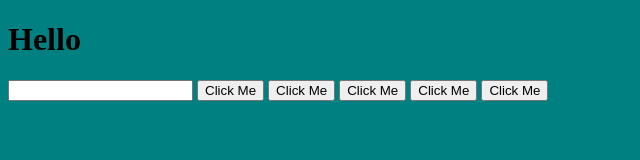
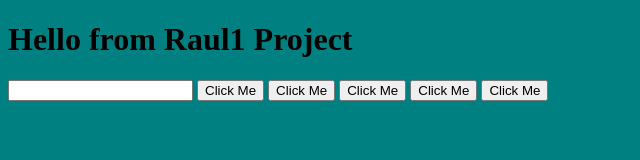
Before and after one commit to Audiofly92/Test-1, a website: page index.html in a window 1280 px wide. Shown: the whole page, without its empty margins (0-640 px from the left). Drawn offline with nearby package versions, Linux system fonts and the light colour scheme.

Commit message:
changing title

```diff
--- a/index.html
+++ b/index.html
@@ -7,7 +7,7 @@
     <link rel="stylesheet" href="styles.css">
 </head>
 <body>
-    <h1>Hello</h1>
+    <h1>Hello from Raul1 Project</h1>
     <input type="text" >
 
     <button>Click Me</button>
```
